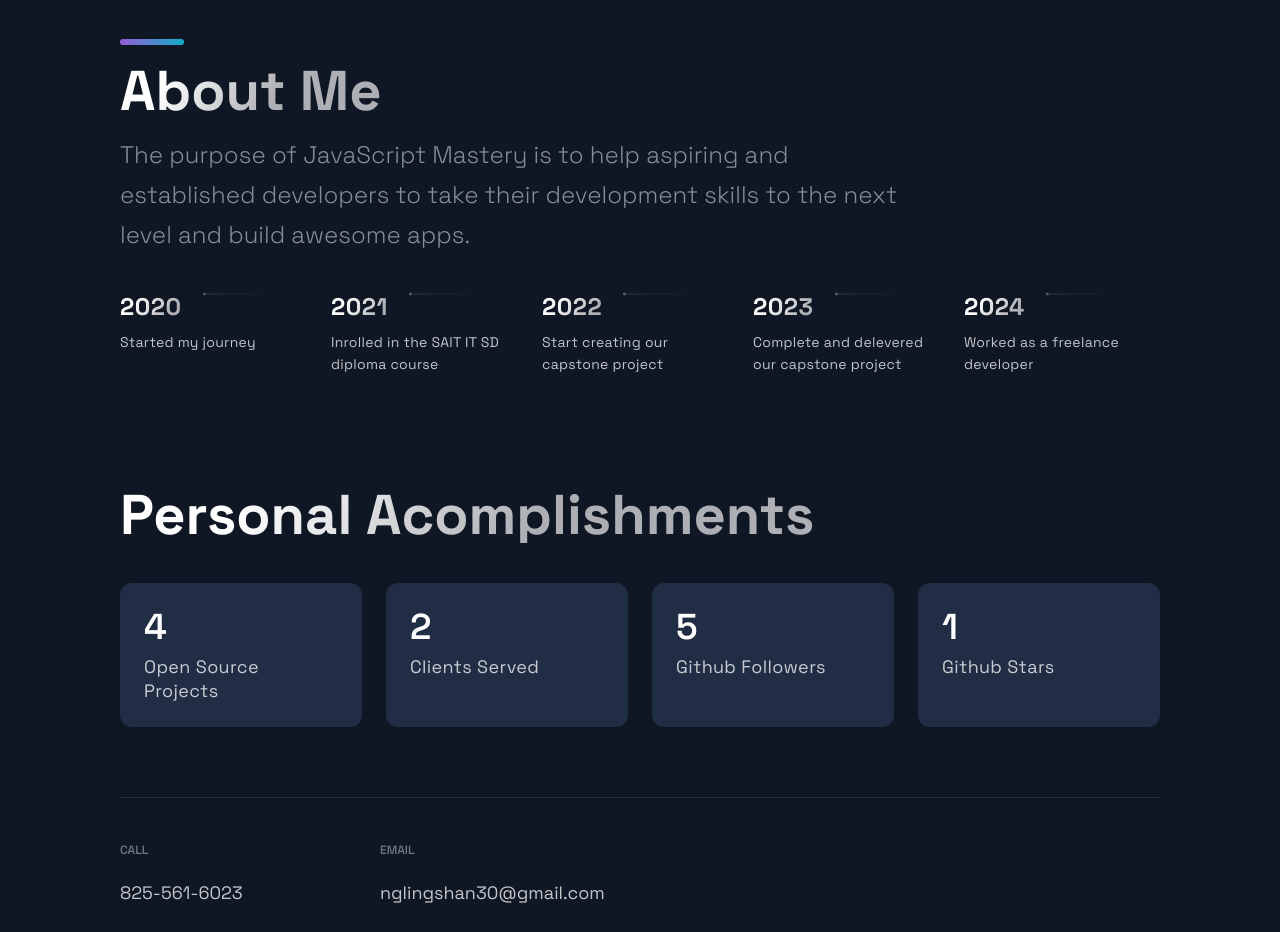
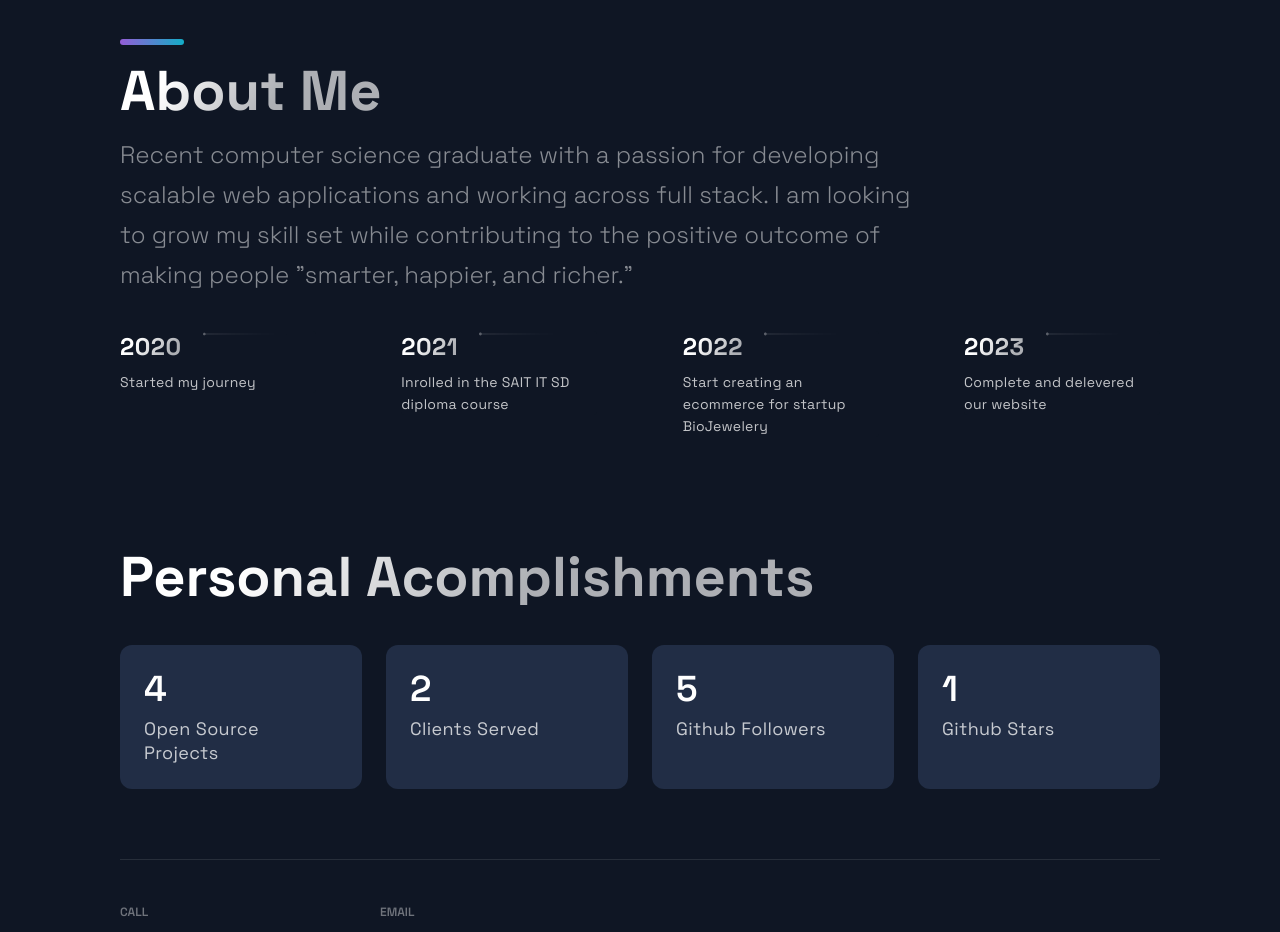
Before and after one commit to Matthew-503/Project_Porfolio, a Next.js app: page / in a window 1280 px wide. Shown: the part 2940-3872 px from the top of the page. Built offline with nearby package versions, Linux system fonts and the light colour scheme.

Commit message:
Update TimeLine.js

```diff
--- a/src/components/TimeLine/TimeLine.js
+++ b/src/components/TimeLine/TimeLine.js
@@ -2,7 +2,7 @@ import React, { useState, useRef, useEffect } from 'react';
 
 import { CarouselButton, CarouselButtonDot, CarouselButtons, CarouselContainer, CarouselItem, CarouselItemImg, CarouselItemText, CarouselItemTitle, CarouselMobileScrollNode } from './TimeLineStyles';
 import { Section, SectionDivider, SectionText, SectionTitle } from '../../styles/GlobalComponents';
-import { TimeLineData } from '../../constants/constants';
+import { TimeLineData } from '../../Assets/Data';
 
 const TOTAL_CAROUSEL_COUNT = TimeLineData.length;
 
@@ -50,7 +50,7 @@ const Timeline = () => {
       <SectionTitle>About Me</SectionTitle>
 
       <SectionText>
-        The purpose of JavaScript Mastery is to help aspiring and established developers to take their development skills to the next level and build awesome apps.
+        Recent computer science graduate with a passion for developing scalable web applications and working across full stack. I am looking to grow my skill set while contributing to the positive outcome of making people "smarter, happier, and richer."
       </SectionText>
 
       <CarouselContainer ref={carouselRef} onScroll={handleScroll}>
```
